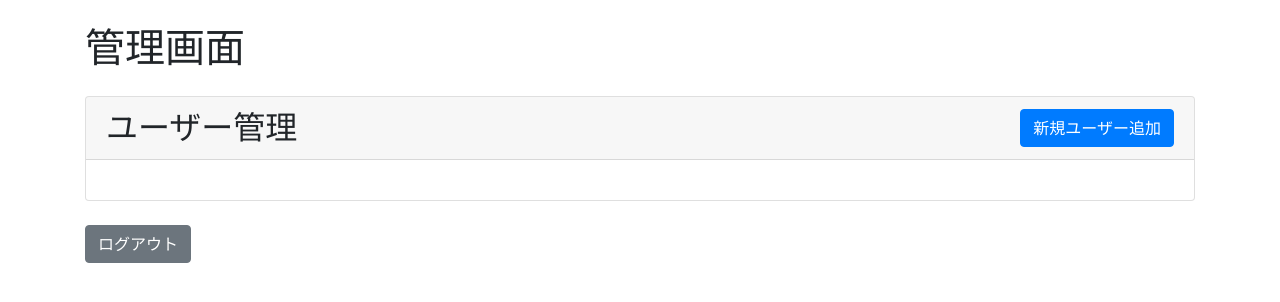
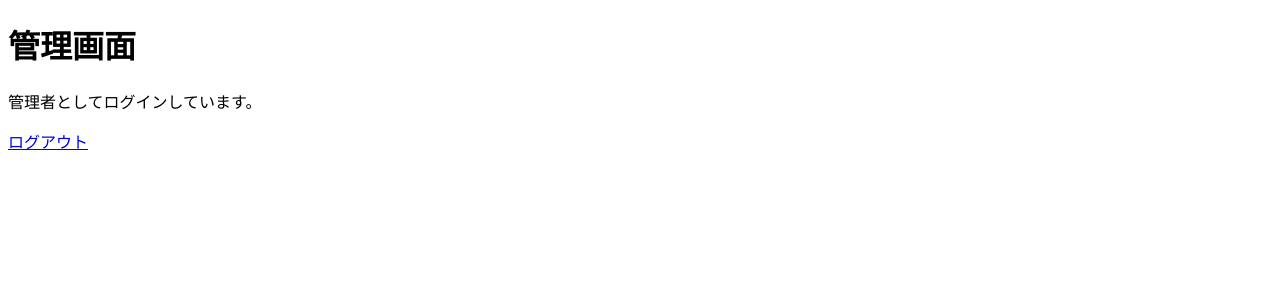
Before and after one commit to honjobunseki/jizen, a Flask app: template templates/admin.html in a window 1280 px wide. Shown: the top 302 px of the page. Run offline with Flask 3, Linux system fonts and the light colour scheme; the template is opened without the code that fills it, so the values that code supplies are empty; some libraries are stand-ins or nearby versions.

Commit message:
Update admin.html

```diff
--- a/templates/admin.html
+++ b/templates/admin.html
@@ -3,62 +3,11 @@
 <head>
     <meta charset="UTF-8">
     <title>管理画面</title>
-    <link rel="stylesheet" href="https://stackpath.bootstrapcdn.com/bootstrap/4.5.2/css/bootstrap.min.css">
 </head>
 <body>
-    <div class="container mt-4">
-        <h1 class="mb-4">管理画面</h1>
-
-        {% with messages = get_flashed_messages(with_categories=true) %}
-            {% if messages %}
-                {% for category, message in messages %}
-                    <div class="alert alert-{{ category }}">{{ message }}</div>
-                {% endfor %}
-            {% endif %}
-        {% endwith %}
-
-        <div class="card mb-4">
-            <div class="card-header d-flex justify-content-between align-items-center">
-                <h2 class="mb-0">ユーザー管理</h2>
-                <a href="{{ url_for('add_user') }}" class="btn btn-primary">新規ユーザー追加</a>
-            </div>
-            <div class="card-body">
-                <div class="list-group">
-                    {% for user in users %}
-                        <div class="list-group-item">
-                            <div class="d-flex justify-content-between align-items-center">
-                                <div>
-                                    <h5 class="mb-1">{{ user.username }}</h5>
-                                    {% if user.is_admin %}
-                                        <span class="badge badge-primary">管理者</span>
-                                    {% endif %}
-                                </div>
-                                <div>
-                                    <a href="{{ url_for('user_page', username=user.username) }}"
-                                       class="btn btn-info btn-sm">ユーザーページ</a>
-                                    {% if not user.is_admin %}
-                                        <form action="{{ url_for('delete_user', user_id=user.id) }}"
-                                              method="POST"
-                                              style="display: inline;">
-                                            <button type="submit"
-                                                    class="btn btn-danger btn-sm"
-                                                    onclick="return confirm('本当に削除しますか？')">
-                                                削除
-                                            </button>
-                                        </form>
-                                    {% endif %}
-                                </div>
-                            </div>
-                        </div>
-                    {% endfor %}
-                </div>
-            </div>
-        </div>
-
-        <a href="{{ url_for('logout') }}" class="btn btn-secondary">ログアウト</a>
-    </div>
-
-    <script src="https://code.jquery.com/jquery-3.5.1.slim.min.js"></script>
-    <script src="https://cdn.jsdelivr.net/npm/bootstrap@4.5.2/dist/js/bootstrap.bundle.min.js"></script>
+    <h1>管理画面</h1>
+    <p>管理者としてログインしています。</p>
+    <p><a href="{{ url_for('logout') }}">ログアウト</a></p>
+    <!-- 管理者専用の機能（ユーザ追加・削除など）をここに実装可能 -->
 </body>
 </html>
```
